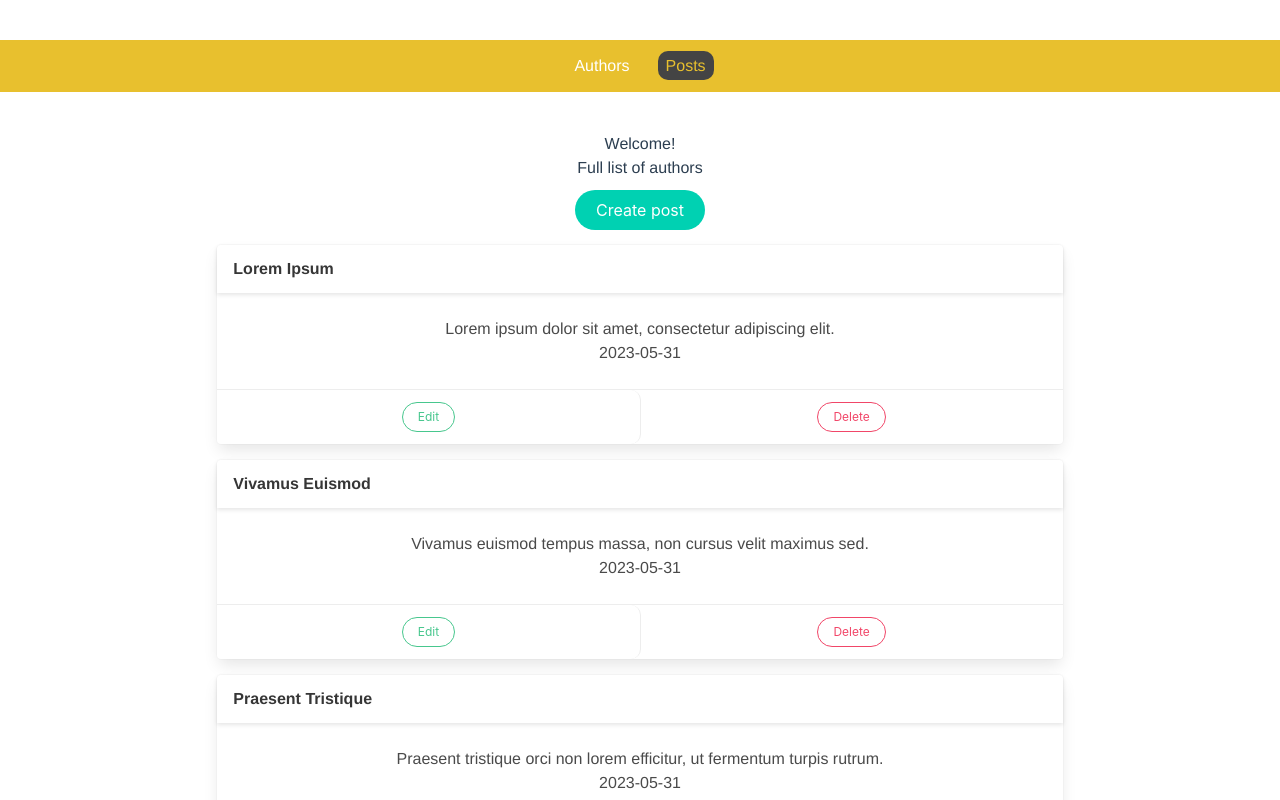
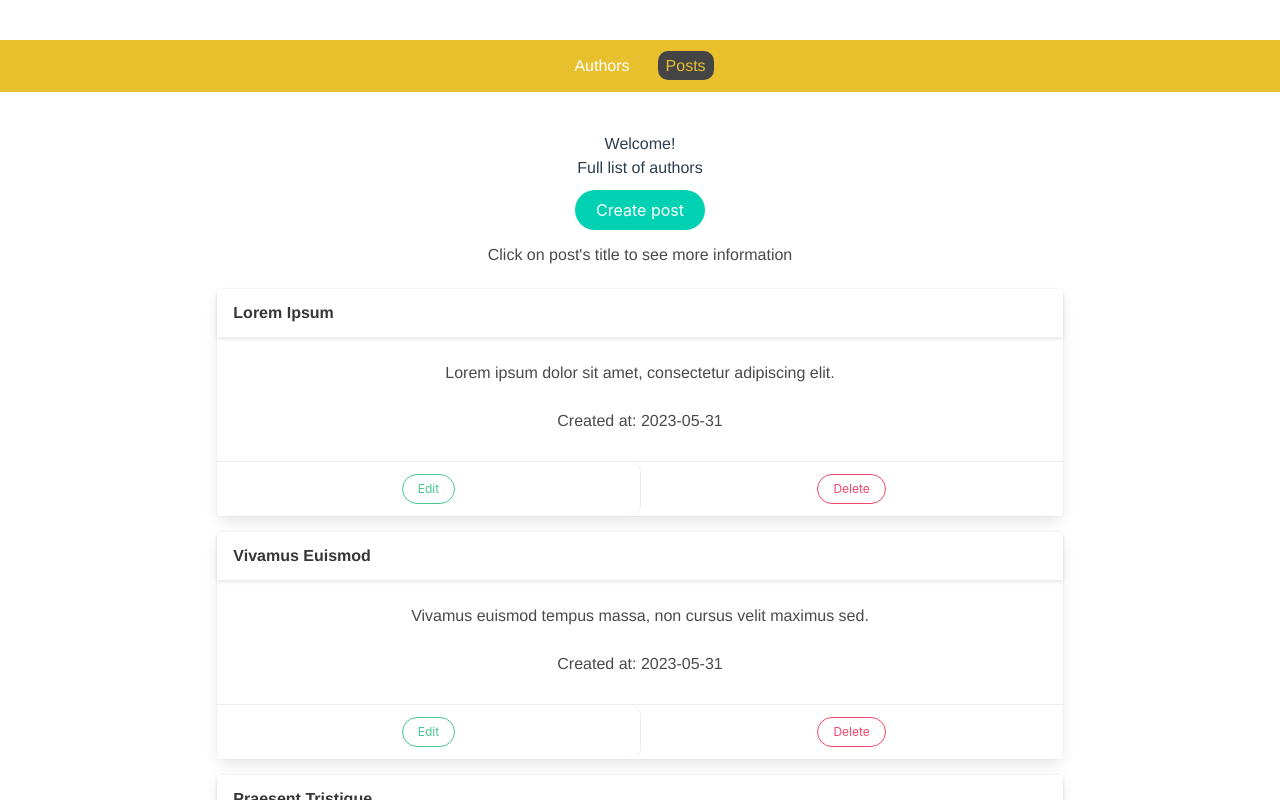
Before and after one commit to rutbar4/PostApplication, a Vue app: page /posts in a window 1280 px wide. Shown: the top 800 px of the page. Built offline with nearby package versions, Linux system fonts and the light colour scheme; data requests are answered from the project's data file.

Commit message:
Resolve "Single post view"

```diff
--- a/src/components/Posts/Post.vue
+++ b/src/components/Posts/Post.vue
@@ -2,20 +2,52 @@
 	<div id="post">
 		<div class="card mb-4">
 			<header class="card-header">
-				<p class="card-header-title">{{ post.title }}</p>
+				<router-link
+					exact
+					style="padding: 0"
+					v-if="!isSinglePostRoute"
+					:to="{ path: '/posts/' + post.id }"
+				>
+					<p class="card-header-title">{{ post.title }}</p>
+				</router-link>
+				<div v-else>
+					<p class="card-header-title">{{ post.title }}</p>
+				</div>
 			</header>
-			<div class="card-content">
+			<div class="card-content mb-1">
+				<div
+					class="content"
+					v-if="isSinglePostRoute"
+				>
+					<div clas>Author: {{ post.author.name }}</div>
+				</div>
 				<div class="content">
-					{{ post.body }}
-					<br />
-					<time datetime="2016-1-1">{{ post.created_at }}</time>
+					<div>
+						{{ post.body }}
+					</div>
+				</div>
+				<div class="content">
+					<div class="columns is-mobile">
+						<div class="column">
+							<time datetime="2016-1-1">Created at: {{ post.created_at }}</time>
+						</div>
+						<div
+							class="column"
+							v-if="isSinglePostRoute"
+						>
+							<time datetime="2016-1-1">Updated at: {{ post.updated_at }}</time>
+						</div>
+					</div>
 				</div>
 			</div>
 			<footer class="card-footer">
 				<a
 					href="#"
 					class="card-footer-item"
-					><button class="button is-success is-outlined is-small is-rounded">
+					><button
+						class="button is-success is-outlined is-small is-rounded"
+						v-on:click="openModal('EditPost')"
+					>
 						Edit
 					</button></a
 				>
@@ -40,6 +72,10 @@
 				type: Object,
 				required: true,
 			},
+			isSinglePostRoute: {
+				type: Boolean,
+				default: true,
+			},
 		},
 		methods: {
 			...mapMutations(['openModal']),
--- a/src/components/Posts/PostsList.vue
+++ b/src/components/Posts/PostsList.vue
@@ -1,10 +1,12 @@
 <template>
 	<div id="posts-list">
+		<p class="subtitle is-6">Click on post's title to see more information</p>
 		<Post
-			style="align-items: center"
+			style="align-items: center; margin-bottom: 15px"
 			v-for="post in getPosts"
 			:key="post.id"
 			:post="post"
+			:isSinglePostRoute="false"
 		></Post>
 	</div>
 </template>
--- a/src/router/index.js
+++ b/src/router/index.js
@@ -1,5 +1,6 @@
 import Authors from '../views/Authors.vue';
-import Posts from '../views/Posts.vue';
+import Posts from '../views/Posts/Posts.vue';
+import PostsHome from '../views/Posts/PostsHome.vue';
 import SinglePost from '../views/SinglePost.vue';
 import NotFound from '../views/NotFound.vue';
 import Home from '../views/Home.vue';
@@ -11,10 +12,17 @@ export default [
 		component: Home,
 		redirect: { name: 'Posts' },
 		children: [
-			{ path: '/posts', component: Posts, name: 'Posts' },
+			{
+				path: '/posts',
+				component: PostsHome,
+				name: 'Posts',
+				children: [
+					{ path: '', component: Posts },
+					{ path: ':id', component: SinglePost, name: 'SinglePost' },
+				],
+			},
 			{ path: '/authors', component: Authors, name: 'Authors' },
 		],
 	},
-	{ path: '/singlePost/:id', component: SinglePost },
 	{ path: '/*', component: NotFound },
 ];
--- a/src/store/modules/PostsMod.js
+++ b/src/store/modules/PostsMod.js
@@ -1,5 +1,7 @@
 const state = {
 	posts: [],
+	post: {},
+	authorName: '',
 };
 
 const actions = {
@@ -18,15 +20,36 @@ const actions = {
 			});
 		}
 	},
+
+	async fetch_post_by_id({ commit }, id) {
+		try {
+			const post = await this.getById(`posts`, id);
+			commit('SET_POST', post);
+			commit('pushNotification', {
+				type: 'success',
+				msg: `Post (id: ${id}) fetched successfully`,
+			});
+		} catch {
+			commit('pushNotification', {
+				type: 'error',
+				msg: `Failed to fetch post by id: ${id}`,
+			});
+		}
+	},
 };
 
 const getters = {
 	getPosts: (state) => state.posts,
+	getPost: (state) => state.post,
 };
 
 const mutations = {
 	SET_POSTS(state, posts) {
 		state.posts = posts;
+	},
+
+	SET_POST(state, post) {
+		state.post = post;
 	},
 };
 
--- a/src/store/plugins/apiPlugin.js
+++ b/src/store/plugins/apiPlugin.js
@@ -8,7 +8,7 @@ const APIPlugin = (store) => {
 			const response = await this.http.get(`/${url}`);
 			return response.data;
 		} catch (error) {
-			throw new Error('There was a problem fetching posts from the server');
+			throw new Error(`There was a problem fetching ${url} from the server`);
 		}
 	};
 
@@ -31,7 +31,7 @@ const APIPlugin = (store) => {
 			});
 			return response.data;
 		} catch (error) {
-			throw new Error('There was a problem posting an author');
+			throw new Error(`There was a problem posting to ${url}`);
 		}
 	};
 
@@ -50,7 +50,7 @@ const APIPlugin = (store) => {
 			});
 			return response.data;
 		} catch (error) {
-			throw new Error('There was a problem posting an author');
+			throw new Error(`There was a problem while updating in ${url}`);
 		}
 	};
 
@@ -59,7 +59,18 @@ const APIPlugin = (store) => {
 			const response = await this.http.delete(`/${url}/${id}`);
 			return response.data;
 		} catch (error) {
-			throw new Error('There was a problem deleting an author');
+			throw new Error(
+				`There was a problem deleting an item id: ${id} from ${url}`,
+			);
+		}
+	};
+
+	store.getById = async function (url, id) {
+		try {
+			const response = await this.http.get(`/${url}/${id}?_expand=author`);
+			return response.data;
+		} catch (error) {
+			throw new Error(`There was a problem getting item ${id} from ${url}`);
 		}
 	};
 };
--- a/src/views/Home.vue
+++ b/src/views/Home.vue
@@ -1,6 +1,6 @@
 <template>
 	<div id="home">
-		<h1>Welcome!</h1>
+		<label>Welcome!</label>
 		<router-view></router-view>
 	</div>
 </template>
--- a/src/views/Posts.vue
+++ b/src/views/Posts/Posts.vue
@@ -1,5 +1,6 @@
 <template>
 	<div id="posts-view">
+		<router-view></router-view>
 		<h1>Full list of authors</h1>
 		<button
 			class="button is-primary is-rounded"
@@ -15,7 +16,7 @@
 
 <script>
 	import { mapMutations } from 'vuex';
-	import PostsList from '../components/Posts/PostsList.vue';
+	import PostsList from '../../components/Posts/PostsList.vue';
 	export default {
 		name: 'PostsView',
 		components: {
--- /dev/null
+++ b/src/views/Posts/PostsHome.vue
@@ -0,0 +1,11 @@
+<template>
+	<div id="posts-view">
+		<router-view></router-view>
+	</div>
+</template>
+
+<script>
+	export default {
+		name: 'PostsHome',
+	};
+</script>
--- a/src/views/SinglePost.vue
+++ b/src/views/SinglePost.vue
@@ -1,12 +1,31 @@
 <template>
 	<div id="singlePost">
-		<h1>More details about the article</h1>
+		<div style="margin-top: 15px">
+			<Post :post="getPost"></Post>
+		</div>
 	</div>
 </template>
 
 <script>
+	import Post from '../components/Posts/Post.vue';
+	import { mapActions, mapGetters } from 'vuex';
 	export default {
-		components: {},
+		name: 'SinglePost',
+		components: { Post },
+		data() {
+			return {
+				id: this.$route.params.id,
+			};
+		},
+		computed: {
+			...mapGetters(['getPost']),
+		},
+		methods: {
+			...mapActions(['fetch_post_by_id']),
+		},
+		created() {
+			this.fetch_post_by_id(this.id);
+		},
 	};
 </script>
 
```
Also changed, not shown: package.json (+7 -0 lines), 1 other file (tests, documents, lock files or other folders).
